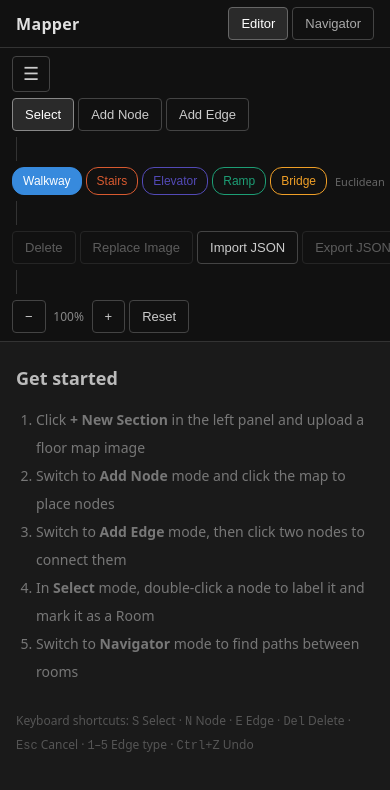
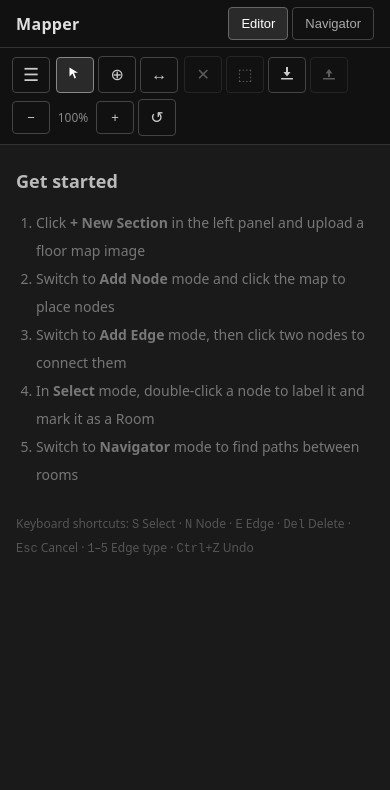
Before and after one commit to cbmitchell/map-nav, a React (Vite) app: page / in a window 390 px wide. Shown: the top 790 px of the page. Built offline with nearby package versions, Linux system fonts and the light colour scheme.

Commit message:
Mobile improvements

```diff
--- a/src/components/Editor/Editor.module.css
+++ b/src/components/Editor/Editor.module.css
@@ -43,6 +43,12 @@
   line-height: 1.8;
 }
 
+@media (max-width: 1024px) {
+  .canvasArea {
+    overflow: hidden;
+  }
+}
+
 @media (max-width: 640px) {
   .onboarding {
     margin: 24px auto;
--- a/src/components/Editor/EditorCanvas.module.css
+++ b/src/components/Editor/EditorCanvas.module.css
@@ -143,6 +143,10 @@
 }
 
 @media (max-width: 1024px) {
+  .container {
+    height: 100%;
+  }
+
   .popupBtn {
     padding: 8px 14px;
     font-size: 14px;
--- a/src/components/Editor/EditorCanvas.tsx
+++ b/src/components/Editor/EditorCanvas.tsx
@@ -71,6 +71,7 @@ export function EditorCanvas({
 
   const containerRef = useRef<HTMLDivElement>(null);
   const canvasRef = useRef<HTMLCanvasElement>(null);
+  const contentHRef = useRef(0);
   const dragRef = useRef<{ nodeId: string } | null>(null);
   const panRef = useRef<{ lastX: number; lastY: number } | null>(null);
   const touchRef = useRef<{ lastX: number; lastY: number } | null>(null);
@@ -105,7 +106,13 @@ export function EditorCanvas({
     const updateSize = () => {
       const w = container.clientWidth;
       const section = buildingRef.current.sections.find((s) => s.id === activeSectionIdRef.current);
-      const h = section?.imageW ? Math.round(w * section.imageH / section.imageW) : w;
+      const imageAspectH = section?.imageW ? Math.round(w * section.imageH / section.imageW) : w;
+      contentHRef.current = imageAspectH;
+      // On mobile/tablet, expand the canvas to fill all available vertical space so zoomed
+      // content is not clipped at the image's unzoomed aspect-ratio boundary.
+      const h = isSmall
+        ? Math.max(container.clientHeight, imageAspectH)
+        : imageAspectH;
       if (canvas.width !== w || canvas.height !== h) {
         canvas.width = w;
         canvas.height = h;
@@ -117,7 +124,7 @@ export function EditorCanvas({
     const observer = new ResizeObserver(updateSize);
     observer.observe(container);
     return () => observer.disconnect();
-  }, [activeSectionId, building.sections, redraw]);
+  }, [activeSectionId, building.sections, redraw, isSmall]);
 
   // Wheel zoom (non-passive so we can preventDefault)
   useEffect(() => {
@@ -201,7 +208,7 @@ export function EditorCanvas({
   const SCREEN_HIT_RADIUS = 12;
   function hitNodeScreen(screenX: number, screenY: number, node: Node): boolean {
     const canvas = canvasRef.current!;
-    const { x, y } = contentToScreen(node.nx * canvas.width, node.ny * canvas.height);
+    const { x, y } = contentToScreen(node.nx * canvas.width, node.ny * contentHRef.current);
     return Math.hypot(screenX - x, screenY - y) < SCREEN_HIT_RADIUS;
   }
 
@@ -244,7 +251,7 @@ export function EditorCanvas({
     const { x, y } = getContentCoords(e);
     const canvas = canvasRef.current!;
     const W = canvas.width;
-    const H = canvas.height;
+    const H = contentHRef.current;
     const es = esRef.current;
     const sectionNodes = getSectionNodes();
 
@@ -383,7 +390,7 @@ export function EditorCanvas({
     const { x, y } = screenToCanvas(screen.x, screen.y, zoomPanRef.current);
     const canvas = canvasRef.current!;
     const W = canvas.width;
-    const H = canvas.height;
+    const H = contentHRef.current;
     const es = esRef.current;
 
     // Rubber-band preview: store mouse in content coords
@@ -495,7 +502,7 @@ export function EditorCanvas({
     // Synthesize a mouse-down equivalent using screen coords
     const { x, y } = screenToCanvas(sx, sy, zoomPanRef.current);
     const W = canvas.width;
-    const H = canvas.height;
+    const H = contentHRef.current;
     const es = esRef.current;
     const sectionNodes = getSectionNodes();
 
@@ -597,7 +604,7 @@ export function EditorCanvas({
     const sy = t.clientY - rect.top;
     const { x, y } = screenToCanvas(sx, sy, zoomPanRef.current);
     const W = canvas.width;
-    const H = canvas.height;
+    const H = contentHRef.current;
     const es = esRef.current;
 
     if (es.mode === 'edge') {
--- a/src/components/Editor/EditorToolbar.module.css
+++ b/src/components/Editor/EditorToolbar.module.css
@@ -66,6 +66,10 @@
   margin-left: 4px;
 }
 
+.btnIcon {
+  display: none;
+}
+
 .zoomLabel {
   font-size: 12px;
   color: var(--text-dim);
@@ -124,18 +128,35 @@
   }
 
   .toolbar {
-    flex-direction: column;
-    align-items: flex-start;
     gap: 6px;
     padding: 8px 12px;
   }
 
-  .btn {
-    padding: 8px 12px;
+  .divider {
+    display: none;
   }
 
-  .edgeTypeBtn {
-    padding: 6px 10px;
+  .group {
+    flex-wrap: wrap;
+  }
+
+  .sectionName {
+    display: none;
+  }
+
+  .btnLabel {
+    display: none;
+  }
+
+  .btnIcon {
+    display: inline;
+    font-size: 16px;
+  }
+
+  .btn {
+    padding: 8px 10px;
+    min-width: 38px;
+    text-align: center;
   }
 
   .linkBanner {
--- a/src/components/Editor/EditorToolbar.tsx
+++ b/src/components/Editor/EditorToolbar.tsx
@@ -1,17 +1,13 @@
 import { useRef } from 'react';
+import type { ReactNode } from 'react';
 import clsx from 'clsx';
 import { loadPdf, renderPdfPage } from '../../utils/pdf';
 import type { Dispatch } from 'react';
 import type { Building, Section } from '../../types/graph';
-import type { EdgeType } from '../../types/graph';
 import type { EditorState, EditorMode } from '../../types/editor';
 import type { Action } from '../../hooks/useGraphReducer';
-import { EDGE_COLORS, EDGE_LABELS } from '../../hooks/useCanvasRenderer';
-import { FIXED_WEIGHTS } from '../../utils/pathfinding';
 import { exportBuilding, importBuilding } from '../../utils/export';
 import styles from './EditorToolbar.module.css';
-
-const ALL_EDGE_TYPES: EdgeType[] = ['walkway', 'stairs', 'elevator', 'ramp', 'bridge'];
 
 interface EditorToolbarProps {
   building: Building;
@@ -78,9 +74,6 @@ export function EditorToolbar({
     }
   };
 
-  const fixedWeight = FIXED_WEIGHTS[editorState.currentEdgeType];
-  const weightHint = fixedWeight !== undefined ? `Fixed: ${fixedWeight}` : 'Euclidean';
-
   const handleImportClick = () => importInputRef.current?.click();
 
   const handleImportChange = async (e: React.ChangeEvent<HTMLInputElement>) => {
@@ -113,36 +106,25 @@ export function EditorToolbar({
 
       {/* Mode buttons */}
       <div className={styles.group}>
-        {(['select', 'node', 'edge'] as EditorMode[]).map((m) => (
+        {([
+          ['select', 'Select', (
+            <svg width="14" height="14" viewBox="0 0 14 14" fill="currentColor" aria-hidden>
+              <path d="M1.5 1.5 L1.5 10.5 L4.5 7.5 L6.5 12.5 L8 11.8 L6 6.8 L10 6.8 Z" />
+            </svg>
+          )],
+          ['node', 'Add Node', '⊕'],
+          ['edge', 'Add Edge', '↔'],
+        ] as [EditorMode, string, ReactNode][]).map(([m, label, icon]) => (
           <button
             key={m}
+            title={label}
             className={clsx(styles.btn, editorState.mode === m && styles.btnActive)}
             onClick={() => setMode(m)}
           >
-            {m === 'select' ? 'Select' : m === 'node' ? 'Add Node' : 'Add Edge'}
+            <span className={styles.btnLabel}>{label}</span>
+            <span className={styles.btnIcon}>{icon}</span>
           </button>
         ))}
-      </div>
-
-      <div className={styles.divider} />
-
-      {/* Edge type selector — colors are dynamic (EDGE_COLORS lookup), so stay inline */}
-      <div className={styles.group}>
-        {ALL_EDGE_TYPES.map((t) => (
-          <button
-            key={t}
-            className={styles.edgeTypeBtn}
-            style={{
-              borderColor: EDGE_COLORS[t],
-              color: editorState.currentEdgeType === t ? '#fff' : EDGE_COLORS[t],
-              background: editorState.currentEdgeType === t ? EDGE_COLORS[t] : 'transparent',
-            }}
-            onClick={() => onEditorStateChange({ currentEdgeType: t })}
-          >
-            {EDGE_LABELS[t]}
-          </button>
-        ))}
-        <span className={styles.weightHint}>{weightHint}</span>
       </div>
 
       <div className={styles.divider} />
@@ -150,28 +132,49 @@ export function EditorToolbar({
       {/* Action buttons */}
       <div className={styles.group}>
         <button
+          title="Delete selected"
           className={clsx(styles.btn, hasSelection ? styles.btnDanger : styles.btnDisabled)}
           disabled={!hasSelection}
           onClick={onDelete}
         >
-          Delete
+          <span className={styles.btnLabel}>Delete</span>
+          <span className={styles.btnIcon}>✕</span>
         </button>
         <button
+          title="Replace image"
           className={clsx(styles.btn, !activeSectionId && styles.btnDisabled)}
           disabled={!activeSectionId}
           onClick={handleUploadClick}
         >
-          Replace Image
+          <span className={styles.btnLabel}>Replace Image</span>
+          <span className={styles.btnIcon}>⬚</span>
         </button>
-        <button className={styles.btn} onClick={handleImportClick}>
-          Import JSON
+        <button title="Import JSON" className={styles.btn} onClick={handleImportClick}>
+          <span className={styles.btnLabel}>Import JSON</span>
+          <span className={styles.btnIcon}>
+            {/* Arrow pointing down into a tray */}
+            <svg width="14" height="14" viewBox="0 0 14 14" fill="currentColor" aria-hidden>
+              <rect x="6" y="1" width="2" height="6"/>
+              <polygon points="3.5,6 10.5,6 7,10.5"/>
+              <rect x="1" y="12" width="12" height="1.5" rx="0.5"/>
+            </svg>
+          </span>
         </button>
         <button
+          title="Export JSON"
           className={clsx(styles.btn, building.sections.length === 0 && styles.btnDisabled)}
           disabled={building.sections.length === 0}
           onClick={() => exportBuilding(building)}
         >
-          Export JSON
+          <span className={styles.btnLabel}>Export JSON</span>
+          <span className={styles.btnIcon}>
+            {/* Arrow pointing up out of a tray */}
+            <svg width="14" height="14" viewBox="0 0 14 14" fill="currentColor" aria-hidden>
+              <polygon points="3.5,7.5 10.5,7.5 7,3"/>
+              <rect x="6" y="7" width="2" height="4"/>
+              <rect x="1" y="12" width="12" height="1.5" rx="0.5"/>
+            </svg>
+          </span>
         </button>
       </div>
 
@@ -182,7 +185,10 @@ export function EditorToolbar({
         <button className={styles.btn} onClick={onZoomOut} title="Zoom out">−</button>
         <span className={styles.zoomLabel}>{Math.round(scale * 100)}%</span>
         <button className={styles.btn} onClick={onZoomIn} title="Zoom in">+</button>
-        <button className={styles.btn} onClick={onResetView} title="Reset view">Reset</button>
+        <button className={styles.btn} onClick={onResetView} title="Reset view">
+          <span className={styles.btnLabel}>Reset</span>
+          <span className={styles.btnIcon}>↺</span>
+        </button>
       </div>
 
       {/* Pending cross-section link banner */}
--- a/src/components/Navigator/Navigator.module.css
+++ b/src/components/Navigator/Navigator.module.css
@@ -45,6 +45,10 @@
 }
 
 @media (max-width: 1024px) {
+  .canvasArea {
+    overflow: hidden;
+  }
+
   .stepBtn {
     padding: 8px 12px;
   }
--- a/src/hooks/useCanvasRenderer.ts
+++ b/src/hooks/useCanvasRenderer.ts
@@ -79,6 +79,13 @@ export function useCanvasRenderer(
     const { scale, panX, panY } = zoomPanRef.current;
     const path = highlightPathRef.current;
 
+    // On mobile the canvas may be taller than the image aspect ratio (fills the screen).
+    // Content coordinates are always bounded by the image's natural aspect ratio.
+    const activeSection = building.sections.find((s) => s.id === activeSectionId);
+    const contentH = activeSection?.imageW && W > 0
+      ? Math.round(W * activeSection.imageH / activeSection.imageW)
+      : H;
+
     // Build path lookup structures when a highlight path is provided
     const pathNodeSet = path ? new Set(path) : null;
     const pathEdgePairs = new Set<string>();
@@ -114,16 +121,16 @@ export function useCanvasRenderer(
         imageCache.current.set(cacheKey, img);
       }
       if (img.complete && img.naturalWidth > 0) {
-        ctx.drawImage(img, 0, 0, W, H);
+        ctx.drawImage(img, 0, 0, W, contentH);
       }
     } else {
       ctx.fillStyle = '#222';
-      ctx.fillRect(0, 0, W, H);
+      ctx.fillRect(0, 0, W, contentH);
     }
 
-    // 2. Semi-transparent overlay
+    // 2. Semi-transparent overlay (only over the image area)
     ctx.fillStyle = 'rgba(0, 0, 0, 0.35)';
-    ctx.fillRect(0, 0, W, H);
+    ctx.fillRect(0, 0, W, contentH);
 
     // Switch to screen space
     ctx.setTransform(1, 0, 0, 1, 0, 0);
@@ -162,8 +169,8 @@ export function useCanvasRenderer(
       const src = nodeIndex.get(edge.srcId);
       const tgt = nodeIndex.get(edge.tgtId);
       if (!src || !tgt) return; // skip orphaned edges (corrupted data guard)
-      const { x: sx, y: sy } = toScreen(src.nx * W, src.ny * H);
-      const { x: tx, y: ty } = toScreen(tgt.nx * W, tgt.ny * H);
+      const { x: sx, y: sy } = toScreen(src.nx * W, src.ny * contentH);
+      const { x: tx, y: ty } = toScreen(tgt.nx * W, tgt.ny * contentH);
       const isSelected = edge.id === es.selectedEdgeId;
 
       ctx.beginPath();
@@ -217,7 +224,7 @@ export function useCanvasRenderer(
     if (es.mode === 'edge' && es.pendingEdgeSrcId && es.mousePos) {
       const srcNode = nodeIndex.get(es.pendingEdgeSrcId);
       if (srcNode) {
-        const src = toScreen(srcNode.nx * W, srcNode.ny * H);
+        const src = toScreen(srcNode.nx * W, srcNode.ny * contentH);
         const mouse = toScreen(es.mousePos.x, es.mousePos.y);
         ctx.beginPath();
         ctx.moveTo(src.x, src.y);
@@ -234,7 +241,7 @@ export function useCanvasRenderer(
 
     // 5. Nodes
     const drawNode = (node: typeof sectionNodes[number], isPath: boolean) => {
-      const { x, y } = toScreen(node.nx * W, node.ny * H);
+      const { x, y } = toScreen(node.nx * W, node.ny * contentH);
 
       const hasCrossSection = crossSectionNodeIds.has(node.id);
       if (hasCrossSection && !isPathMode) {
```
Also changed, not shown: src/components/Navigator/NavigatorCanvas.tsx (+9 -3 lines).
